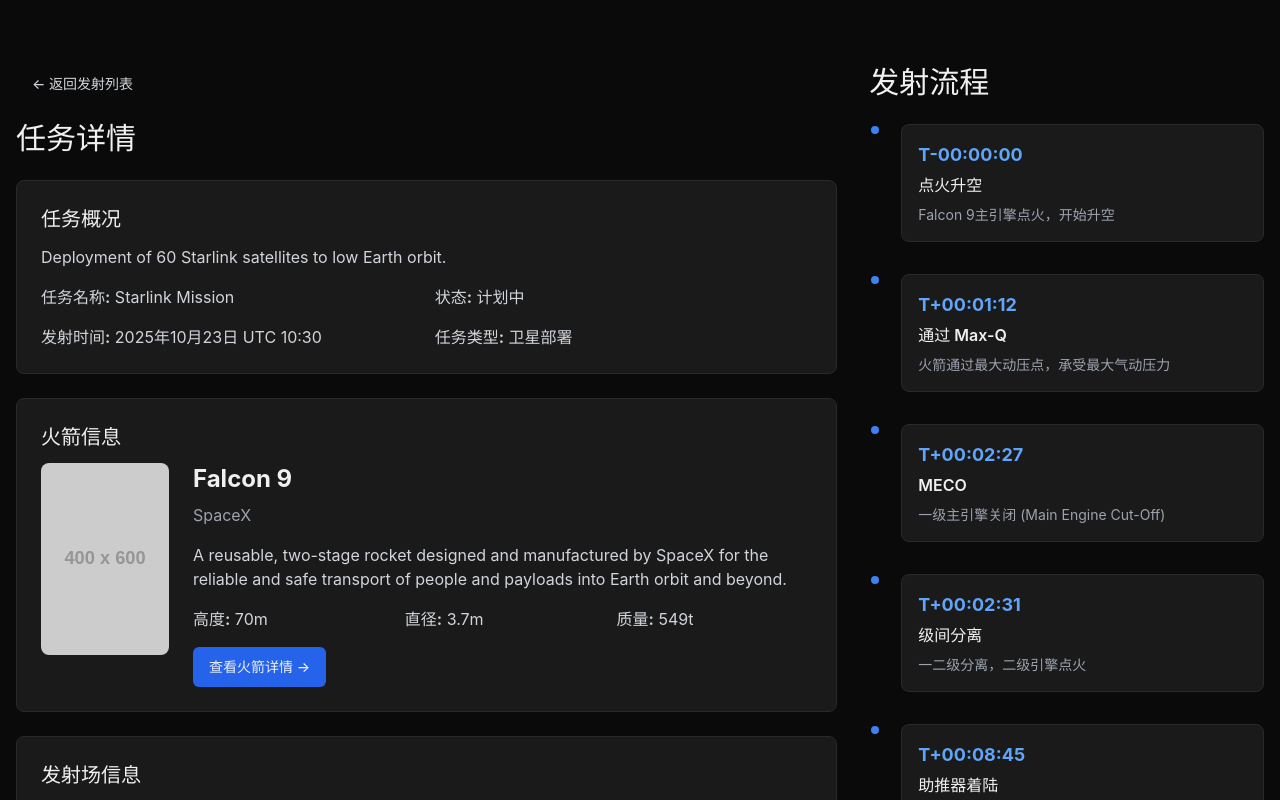
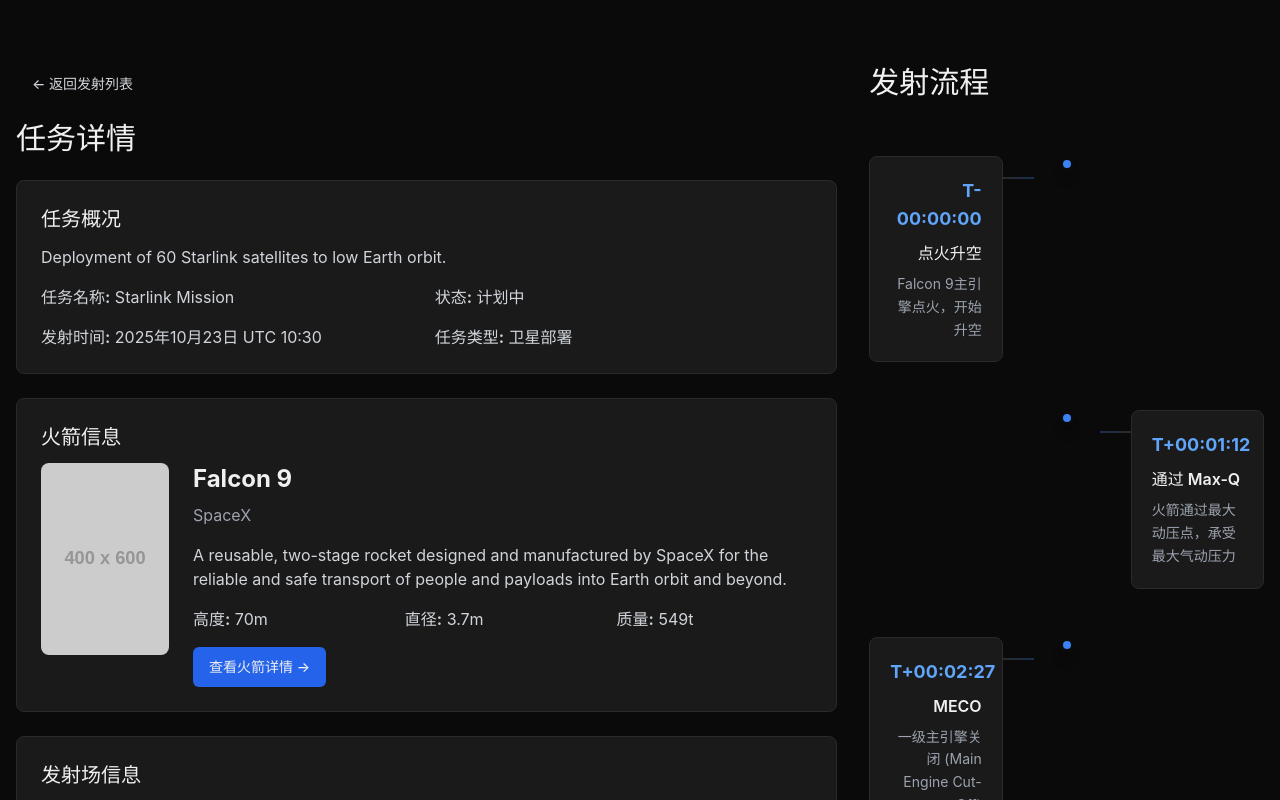
Before and after one commit to vamosdalian/launchdate-web, a React (Vite) app: page /launches/1 in a window 1280 px wide. Shown: the part 560-1360 px from the top of the page. Built offline with nearby package versions, Linux system fonts and the light colour scheme.

Commit message:
Implement timeline-02 design with alternating side layout
Co-authored-by: vamosdalian <24784215+vamosdalian@users.noreply.github.com>

```diff
--- a/src/components/ui/timeline.tsx
+++ b/src/components/ui/timeline.tsx
@@ -6,6 +6,7 @@ interface TimelineItemProps {
   title: string;
   description: string;
   isLast?: boolean;
+  index?: number;
 }
 
 export const TimelineItem: React.FC<TimelineItemProps> = ({
@@ -13,22 +14,40 @@ export const TimelineItem: React.FC<TimelineItemProps> = ({
   title,
   description,
   isLast = false,
+  index = 0,
 }) => {
+  const isLeft = index % 2 === 0;
+
   return (
-    <div className="relative pb-8 group">
-      {/* Timeline dot and line */}
-      <div className="absolute left-0 top-0 flex flex-col items-center">
-        <div className="w-3 h-3 rounded-full bg-blue-500 border-2 border-[#0a0a0a] z-10 group-hover:scale-125 transition-transform" />
+    <div className="relative pb-12 group">
+      {/* Timeline central line and dot */}
+      <div className="absolute left-1/2 top-0 flex flex-col items-center -translate-x-1/2">
+        <div className="w-4 h-4 rounded-full bg-blue-500 border-4 border-[#0a0a0a] z-10 group-hover:scale-125 transition-transform shadow-lg" />
         {!isLast && (
-          <div className="w-0.5 h-full bg-[#2a2a2a] mt-1" />
+          <div className="w-0.5 h-full bg-gradient-to-b from-[#3a3a3a] to-[#2a2a2a] mt-1" />
         )}
       </div>
 
-      {/* Content */}
-      <div className="ml-8 bg-[#1a1a1a] border border-[#2a2a2a] rounded-lg p-4 hover:border-[#3a3a3a] transition-colors">
-        <div className="font-bold text-lg text-blue-400 mb-1">{time}</div>
-        <div className="font-semibold text-base mb-2">{title}</div>
-        <div className="text-gray-400 text-sm">{description}</div>
+      {/* Content - alternating sides */}
+      <div className={cn(
+        "w-[calc(50%-2rem)] transition-all duration-300",
+        isLeft ? "ml-0 mr-auto pr-8" : "ml-auto mr-0 pl-8"
+      )}>
+        <div className={cn(
+          "bg-[#1a1a1a] border border-[#2a2a2a] rounded-lg p-5 hover:border-blue-500/50 hover:shadow-lg hover:shadow-blue-500/10 transition-all duration-300",
+          "relative",
+          isLeft ? "text-right" : "text-left"
+        )}>
+          {/* Connection line to center */}
+          <div className={cn(
+            "absolute top-5 w-8 h-0.5 bg-gradient-to-r from-[#2a2a2a] to-blue-500/30",
+            isLeft ? "-right-8" : "-left-8 rotate-180"
+          )} />
+
+          <div className="font-bold text-lg text-blue-400 mb-2">{time}</div>
+          <div className="font-semibold text-base mb-2">{title}</div>
+          <div className="text-gray-400 text-sm leading-relaxed">{description}</div>
+        </div>
       </div>
     </div>
   );
@@ -40,9 +59,17 @@ interface TimelineProps {
 }
 
 export const Timeline: React.FC<TimelineProps> = ({ children, className }) => {
+  // Add index to each child
+  const childrenWithIndex = React.Children.map(children, (child, index) => {
+    if (React.isValidElement<TimelineItemProps>(child)) {
+      return React.cloneElement(child, { index });
+    }
+    return child;
+  });
+
   return (
-    <div className={cn('relative', className)}>
-      {children}
+    <div className={cn('relative py-8', className)}>
+      {childrenWithIndex}
     </div>
   );
 };
```
